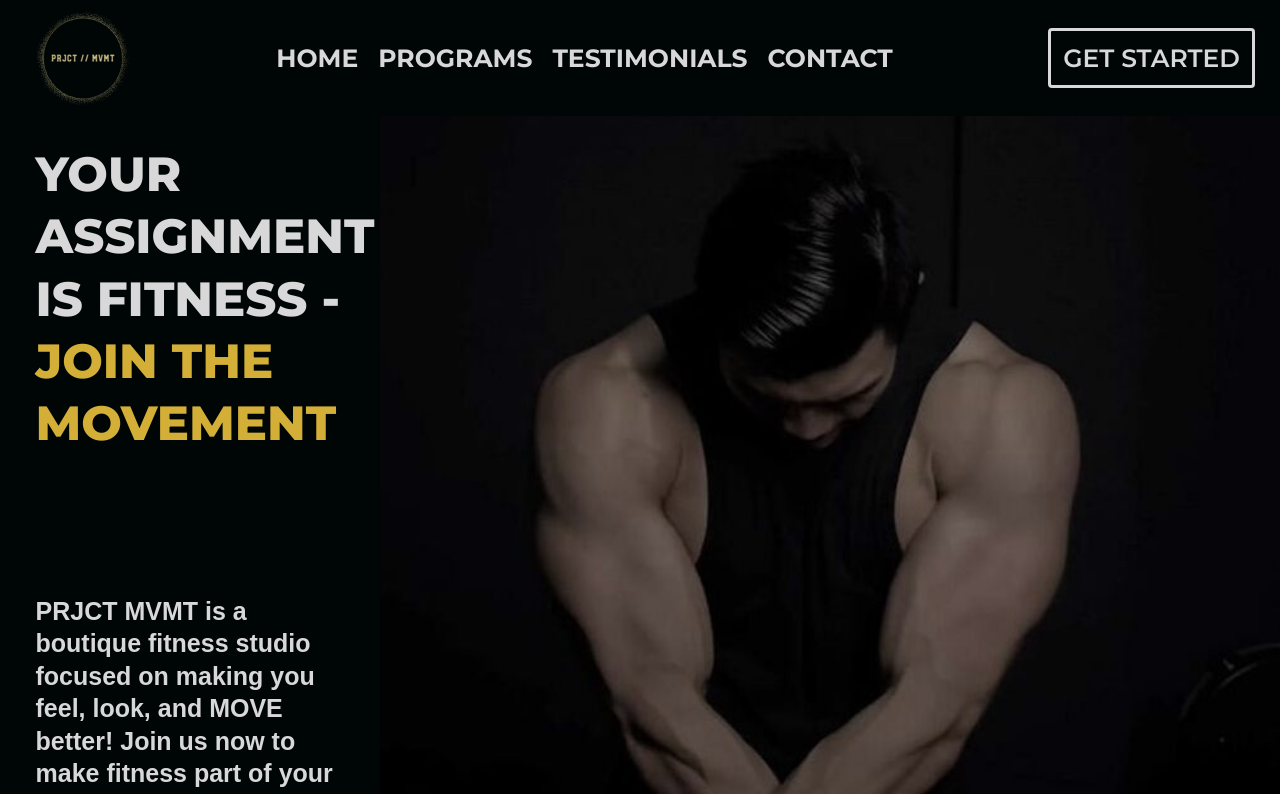
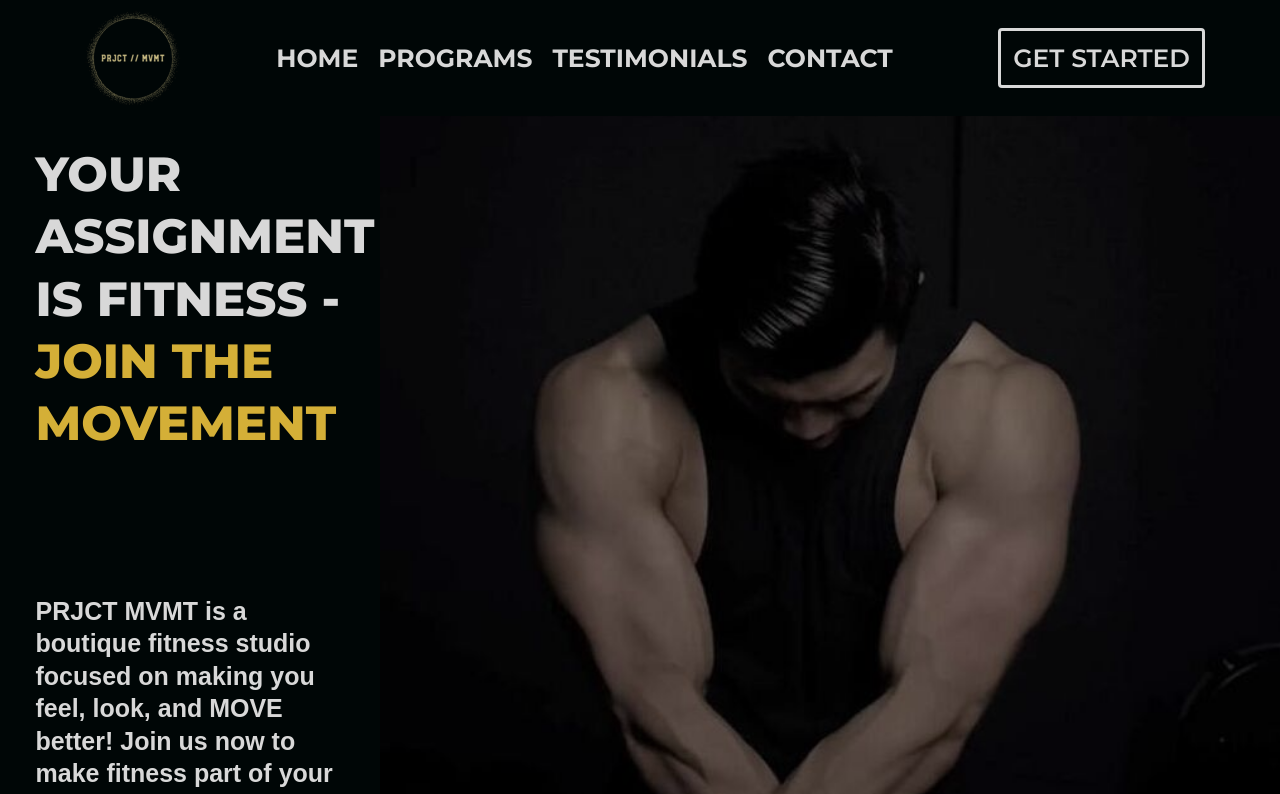
Before and after one commit to wichen42/gym-portal, a React (Vite) app: page / in a window 1280 px wide. Shown: the top 794 px of the page. Built offline with nearby package versions, Linux system fonts and the light colour scheme.

Commit message:
adjust navbar padding

```diff
--- a/src/css/framework/local/partials/components/navbar.css
+++ b/src/css/framework/local/partials/components/navbar.css
@@ -6,12 +6,12 @@
     display: flex;
     align-items: center;
     justify-content: space-between;
-    padding-left: 25rem;
-    padding-right: 25rem;
     color: var(--off-white);
     font-size: 25rem;
     font-family: var(--font-montserrat);
     font-weight: 700;
+    padding-left: 75rem;
+    padding-right: 75rem;
 }
 .logo-container {
     display: flex;
```
